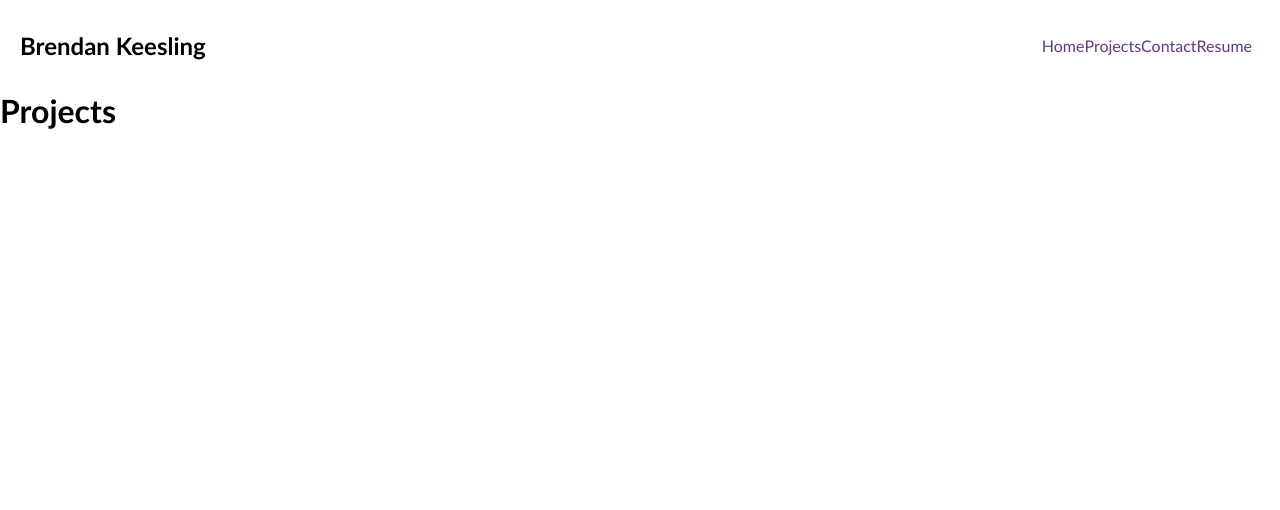
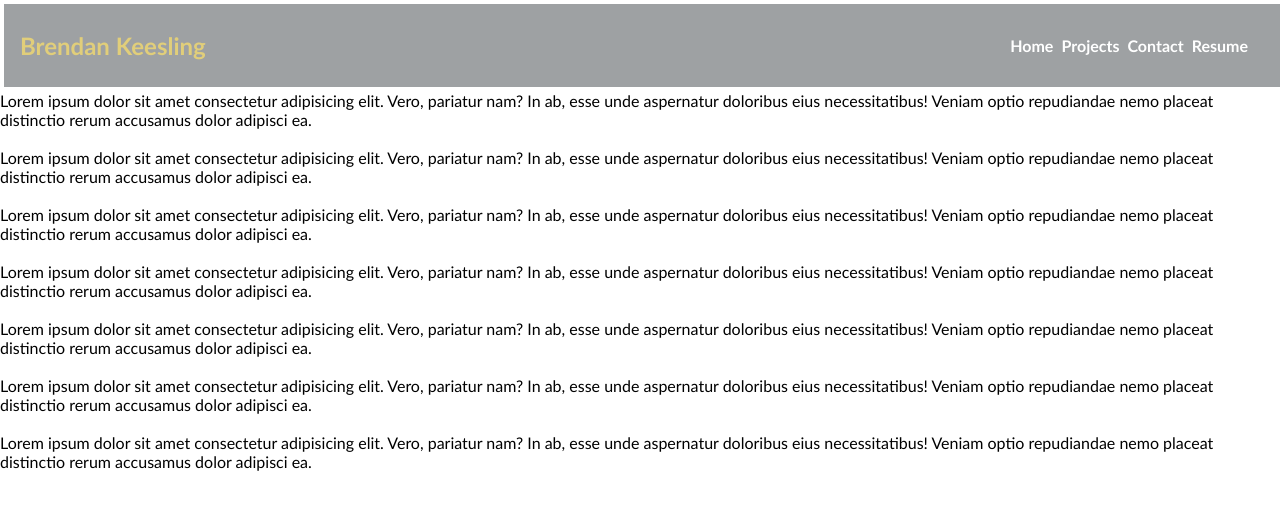
Before and after one commit to KeeslingB/react-portfolio, a React (Create React App) app: page /projects in a window 1280 px wide. Shown: the top 510 px of the page. Built offline with nearby package versions, Linux system fonts and the light colour scheme.

Commit message:
adding to css files

```diff
--- a/src/components/Header.css
+++ b/src/components/Header.css
@@ -5,11 +5,10 @@
   width: 100%;
   padding: 1rem;
   margin: 0.25rem;
-  position: sticky;
+  background-color: #9ea1a3;
 }
 
 .Nav {
-  /* justify-content: space-around; */
   display: flex;
   align-items: center;
   padding: 1rem;
@@ -17,10 +16,19 @@
   margin: 0;
 }
 .Nav a {
-  color: rgb(98, 56, 139);
+  color: #ffff;
   text-decoration: none;
+  margin: 4px;
+  font-weight: bolder;
+}
+.Nav a:hover {
+  color: #e1ce7a;
+}
+.Nav a:active {
+  color: #a7917a;
 }
 .title {
   font-weight: bold;
   display: flex;
+  color: #e1ce7a;
 }
--- a/src/components/Header.jsx
+++ b/src/components/Header.jsx
@@ -2,11 +2,9 @@ import "./Header.css";
 import Nav from "./Nav";
 export default function Header() {
   return (
-    <>
-      <div className="header">
-        <h2 className="title">Brendan Keesling</h2>
-        <Nav />
-      </div>
-    </>
+    <div className="header">
+      <h2 className="title">Brendan Keesling</h2>
+      <Nav />
+    </div>
   );
 }
--- a/src/components/Nav.jsx
+++ b/src/components/Nav.jsx
@@ -1,5 +1,5 @@
+import "./Header.css";
 import { Link } from "react-router-dom";
-import "./Header.css";
 export default function Nav() {
   return (
     <nav>
--- a/src/pages/Home.jsx
+++ b/src/pages/Home.jsx
@@ -1,6 +1,6 @@
 export default function Home() {
   return (
-    <div>
+    <div className="home-page">
       <h1>Home Page</h1>
     </div>
   );
--- a/src/pages/Projects.jsx
+++ b/src/pages/Projects.jsx
@@ -1,3 +1,55 @@
 export default function Projects() {
-  return <h1>Projects</h1>;
+  return (
+    <div className="projects">
+      <p>
+        Lorem ipsum dolor sit amet consectetur adipisicing elit. Vero, pariatur
+        nam? In ab, esse unde aspernatur doloribus eius necessitatibus! Veniam
+        optio repudiandae nemo placeat distinctio rerum accusamus dolor adipisci
+        ea.
+      </p>
+      <br />
+      <p>
+        Lorem ipsum dolor sit amet consectetur adipisicing elit. Vero, pariatur
+        nam? In ab, esse unde aspernatur doloribus eius necessitatibus! Veniam
+        optio repudiandae nemo placeat distinctio rerum accusamus dolor adipisci
+        ea.
+      </p>
+      <br />
+      <p>
+        Lorem ipsum dolor sit amet consectetur adipisicing elit. Vero, pariatur
+        nam? In ab, esse unde aspernatur doloribus eius necessitatibus! Veniam
+        optio repudiandae nemo placeat distinctio rerum accusamus dolor adipisci
+        ea.
+      </p>
+      <br />
+      <p>
+        Lorem ipsum dolor sit amet consectetur adipisicing elit. Vero, pariatur
+        nam? In ab, esse unde aspernatur doloribus eius necessitatibus! Veniam
+        optio repudiandae nemo placeat distinctio rerum accusamus dolor adipisci
+        ea.
+      </p>
+      <br />
+      <p>
+        Lorem ipsum dolor sit amet consectetur adipisicing elit. Vero, pariatur
+        nam? In ab, esse unde aspernatur doloribus eius necessitatibus! Veniam
+        optio repudiandae nemo placeat distinctio rerum accusamus dolor adipisci
+        ea.
+      </p>
+      <br />
+      <p>
+        Lorem ipsum dolor sit amet consectetur adipisicing elit. Vero, pariatur
+        nam? In ab, esse unde aspernatur doloribus eius necessitatibus! Veniam
+        optio repudiandae nemo placeat distinctio rerum accusamus dolor adipisci
+        ea.
+      </p>
+      <br />
+      <p>
+        Lorem ipsum dolor sit amet consectetur adipisicing elit. Vero, pariatur
+        nam? In ab, esse unde aspernatur doloribus eius necessitatibus! Veniam
+        optio repudiandae nemo placeat distinctio rerum accusamus dolor adipisci
+        ea.
+      </p>
+      <br />
+    </div>
+  );
 }
```
